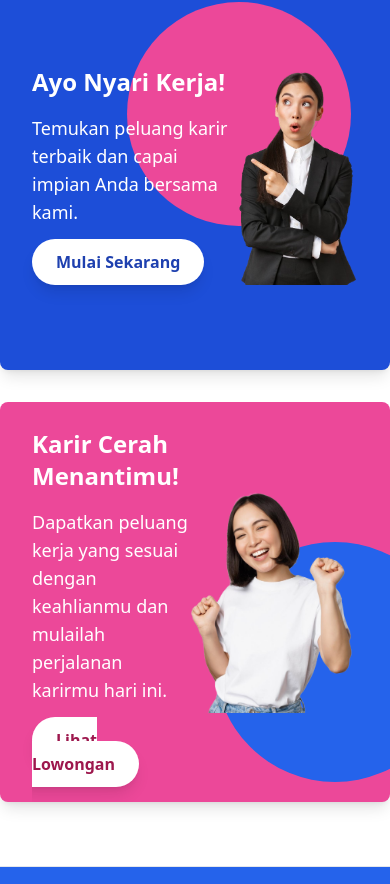
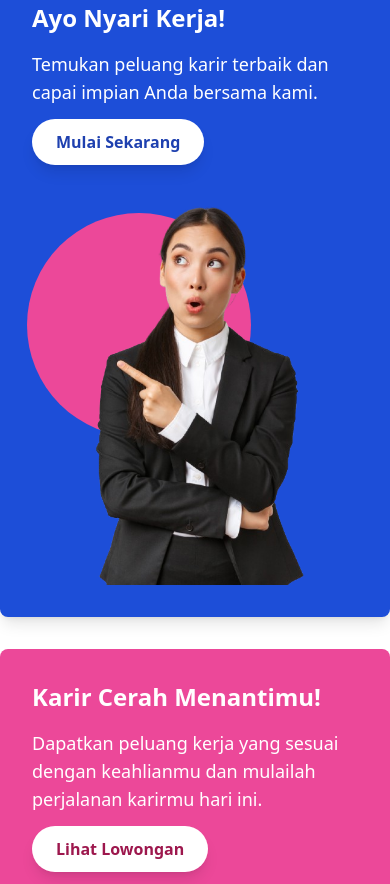
Before and after one commit to renosetiawan033/karir-impian, a React (Vite) app: page / in a window 390 px wide. Shown: the part 1066-1950 px from the top of the page. Built offline with nearby package versions, Linux system fonts and the light colour scheme.

Commit message:
responsive navbar revisi

```diff
--- a/src/components/banner.jsx
+++ b/src/components/banner.jsx
@@ -7,8 +7,8 @@ const Banner = () => {
     <div className="relative bg-white py-16">
       <div className="container mx-auto flex flex-col md:flex-row justify-between gap-8">
         {/* Kartu Pertama (Lebih Besar) */}
-        <div className="bg-blue-700 p-8 rounded-lg shadow-lg flex flex-row items-center max-w-[700px] w-full h-[400px] relative overflow-hidden">
-          <div className="md:w-1/2 z-10">
+        <div className="bg-blue-700 p-8 rounded-lg shadow-lg flex flex-col md:flex-row items-center max-w-full w-full md:max-w-[700px] h-auto relative overflow-hidden">
+          <div className="w-full md:w-1/2 z-10">
             <h1 className="text-2xl md:text-5xl font-extrabold text-white mb-4">Ayo Nyari Kerja!</h1>
             <p className="text-lg md:text-md text-white mb-6">
               Temukan peluang karir terbaik dan capai impian Anda bersama kami.
@@ -20,36 +20,36 @@ const Banner = () => {
               Mulai Sekarang
             </a>
           </div>
-          <div className="md:w-1/2 flex justify-center items-center relative">
+          <div className="w-full md:w-1/2 flex justify-center items-center relative mt-6 md:mt-0">
             {/* Bentuk di belakang gambar */}
             <div className="absolute w-56 h-56 bg-pink-500 rounded-full z-0 transform -translate-x-1/4 -translate-y-1/4"></div>
             <img
               src={ceweNunjuk}
               alt="Pekerjaan"
-              className="md:max-w-[200px] md:max-h-[400px] rounded-lg object-cover z-10"
+              className="w-56 h-auto md:max-w-[200px] md:max-h-[400px] rounded-lg object-cover z-10"
             />
           </div>
         </div>
 
         {/* Kartu Kedua (Lebih Kecil) */}
-        <div className="bg-pink-500 p-8 rounded-lg shadow-lg flex flex-row items-center max-w-[700px] w-full h-[400px] relative overflow-hidden">
-          <div className="md:w-1/2">
+        <div className="bg-pink-500 p-8 rounded-lg shadow-lg flex flex-col md:flex-row items-center max-w-full w-full md:max-w-[700px] h-auto relative overflow-hidden">
+          <div className="w-full md:w-1/2">
             <h1 className="text-2xl md:text-5xl font-extrabold text-white mb-4">Karir Cerah Menantimu!</h1>
             <p className="text-lg md:text-md text-white mb-6">
               Dapatkan peluang kerja yang sesuai dengan keahlianmu dan mulailah perjalanan karirmu hari ini.
             </p>
             <a
               href="/jobs"
-              className="bg-white text-pink-800 py-3 px-6 z-10 rounded-full font-semibold shadow-lg transition duration-300 hover:bg-gray-200 transform hover:scale-105"
+              className="bg-white text-pink-800 py-3 px-6 rounded-full font-semibold shadow-lg transition duration-300 hover:bg-gray-200 transform hover:scale-105"
             >
               Lihat Lowongan
             </a>
           </div>
-          <div className="md:w-1/2 flex justify-center items-center relative">
+          <div className="w-full md:w-1/2 flex justify-center items-center relative mt-6 md:mt-0">
             <img
               src={ceweNunjuk2}
               alt="Pekerjaan"
-              className="md:max-w-[250px] md:max-h-[400px] rounded-lg object-cover z-10"
+              className="w-56 h-auto md:max-w-[200px] md:max-h-[400px] rounded-lg object-cover z-10"
             />
             <div className="absolute w-60 h-60 bg-blue-600 rounded-full z-0 transform translate-x-1/4 translate-y-1/4"></div>
           </div>
```
